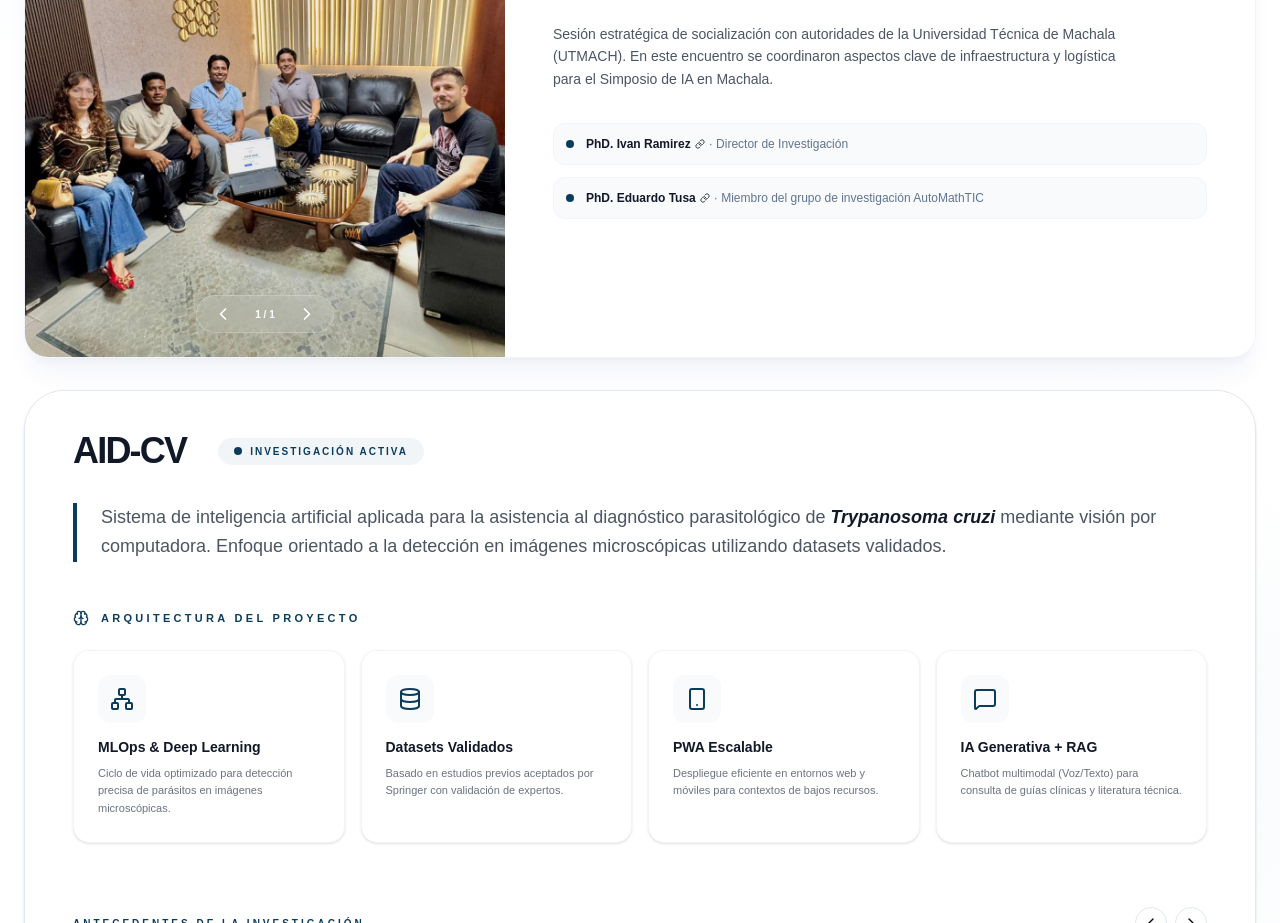
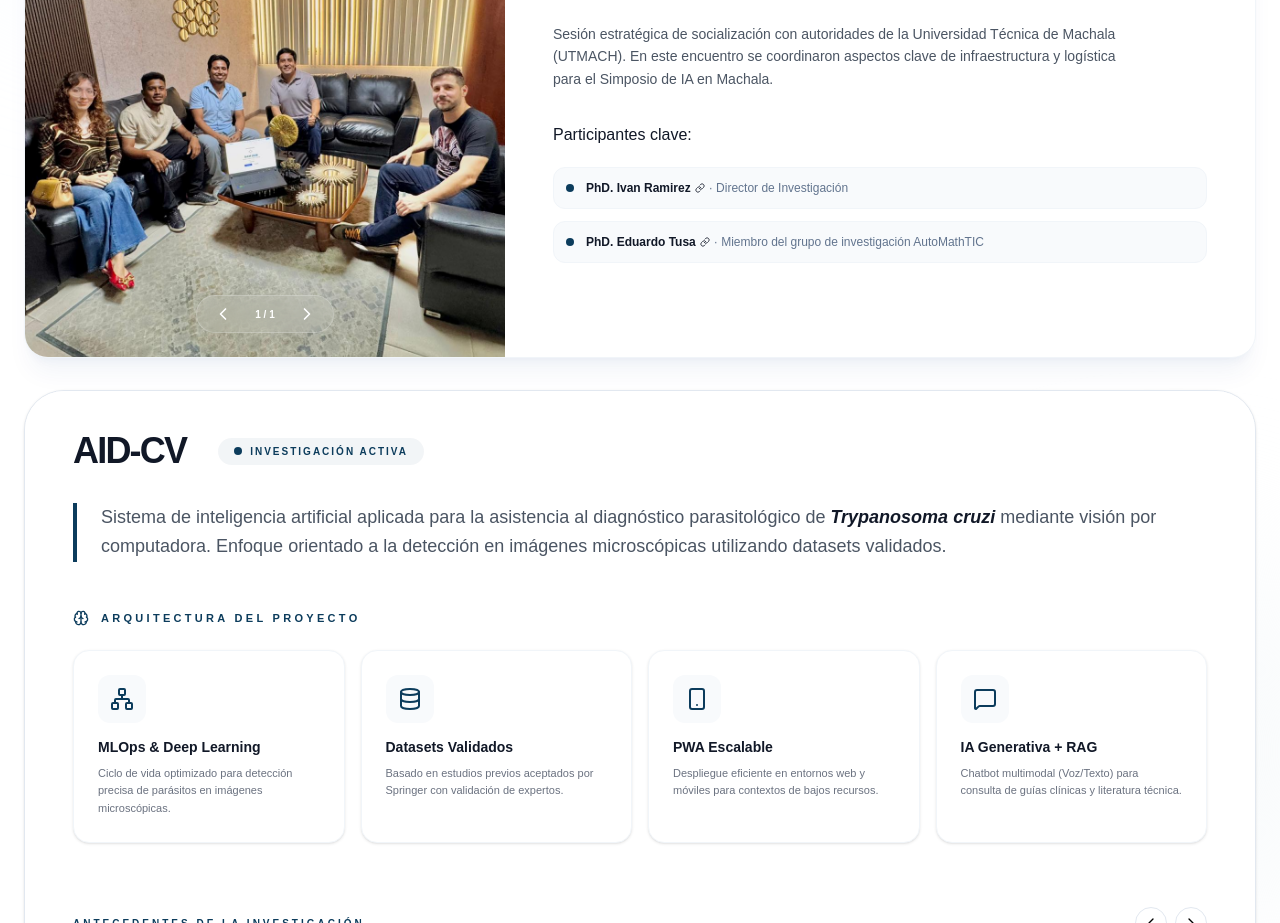
Before and after one commit to RichardSucuy/alidia-web, a Next.js app: page / in a window 1280 px wide. Shown: the part 5100-6023 px from the top of the page. Built offline with nearby package versions, Linux system fonts and the light colour scheme.

Commit message:
eliminar comentario innecesario y agregar sección de participantes clave en proyectos

```diff
--- a/src/components/sections/projects/Projects.tsx
+++ b/src/components/sections/projects/Projects.tsx
@@ -54,7 +54,6 @@ export function Projects() {
             className="lg:col-span-12"
           >
             {/* Badge de Planificación Superior - Indica que está en proceso */}
-            {/* Badge de Estado del Simposio - Integrado y Profesional */}
             <div className="mb-8 flex items-center gap-4">
               <div className="flex items-center gap-2.5 rounded-full bg-slate-50 px-4 py-2 border border-slate-200/60 shadow-sm">
                 <span className="relative flex h-2 w-2">
@@ -128,6 +127,7 @@ export function Projects() {
                     </p>
 
                     <div className="mt-8 grid grid-cols-1 gap-3">
+                      <p className="font-medium text-[#111827] mb-2">Participantes clave:</p>
                       {meeting.participants.map((participant, idx) => (
                         <div key={idx} className="flex items-center gap-3 rounded-xl bg-slate-50 p-3 border border-slate-100 transition-colors hover:bg-white hover:border-blue-100">
                           <div className="h-2 w-2 rounded-full bg-[#0C3C5C]" />
```
